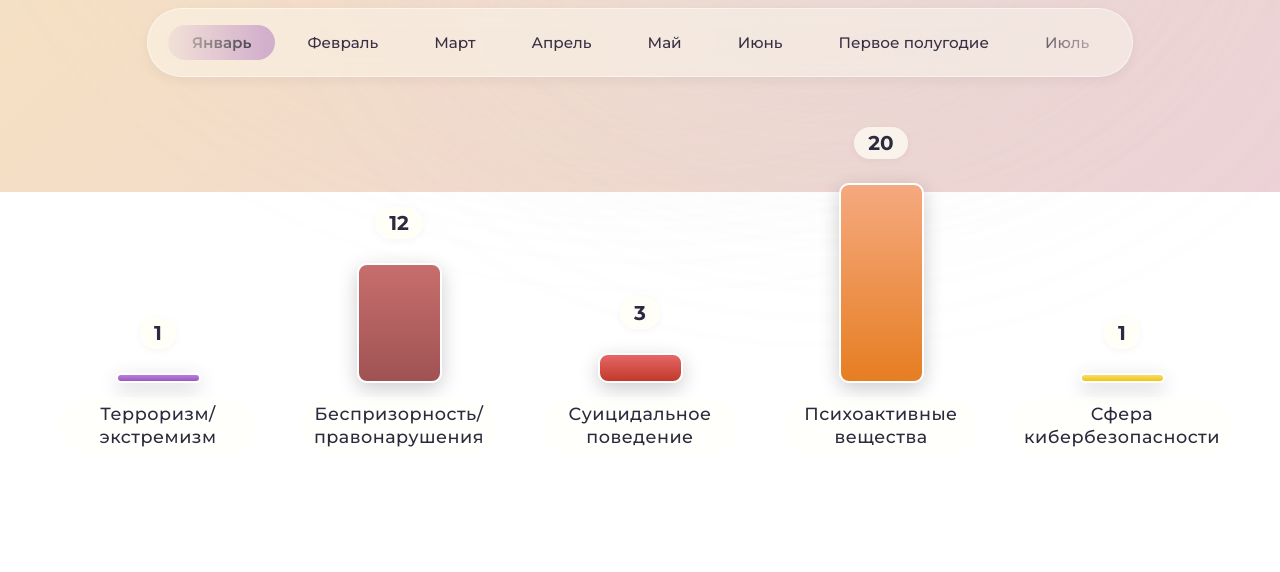
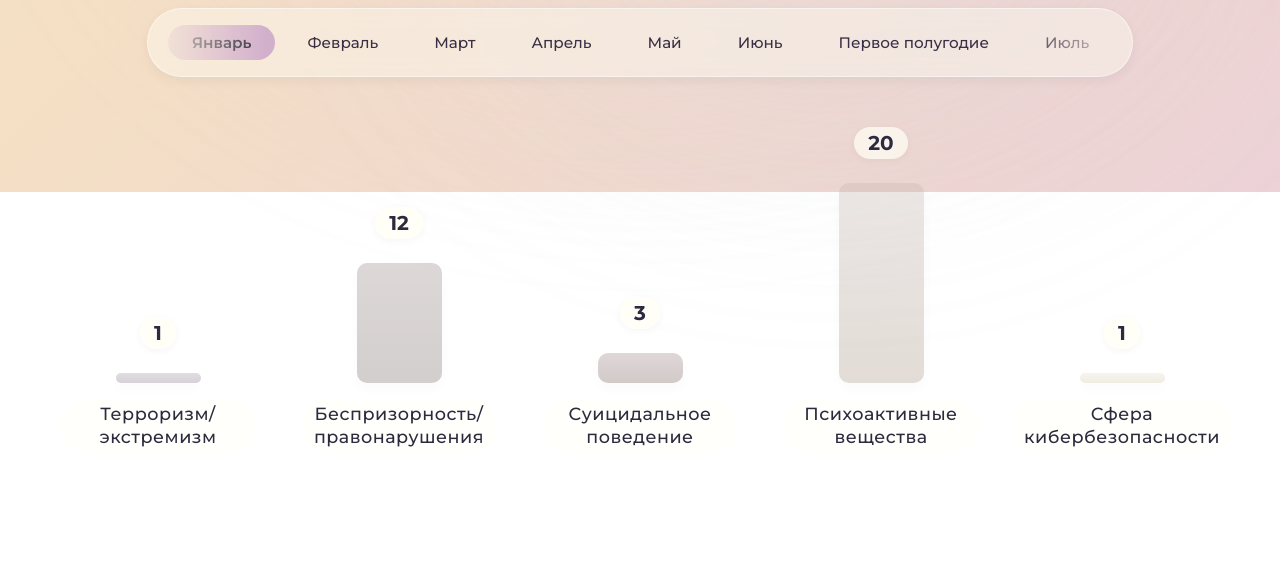
Before and after one commit to breakskyprod/teplovaya_karta, a website: page index.html in a window 1280 px wide. Shown: the part 608-1180 px from the top of the page. Drawn offline with Linux system fonts and the light colour scheme.

Commit message:
Update index.html

```diff
--- a/index.html
+++ b/index.html
@@ -54,11 +54,11 @@
             </div>
         </div>
         <div class="chart" id="chart">
-            <div class="bar-wrapper" data-theme="0"><div class="bar-value" id="value1">0</div><div class="bar bar-1 active" id="bar1" style="height:0"></div><div class="bar-label">Терроризм/экстремизм</div></div>
-            <div class="bar-wrapper" data-theme="1"><div class="bar-value" id="value2">0</div><div class="bar bar-2 active" id="bar2" style="height:0"></div><div class="bar-label">Беспризорность/правонарушения</div></div>
-            <div class="bar-wrapper" data-theme="2"><div class="bar-value" id="value3">0</div><div class="bar bar-3 active" id="bar3" style="height:0"></div><div class="bar-label">Суицидальное поведение</div></div>
-            <div class="bar-wrapper" data-theme="3"><div class="bar-value" id="value4">0</div><div class="bar bar-4 active" id="bar4" style="height:0"></div><div class="bar-label">Психоактивные вещества</div></div>
-            <div class="bar-wrapper" data-theme="4"><div class="bar-value" id="value5">0</div><div class="bar bar-5 active" id="bar5" style="height:0"></div><div class="bar-label">Сфера кибербезопасности</div></div>
+            <div class="bar-wrapper" data-theme="0"><div class="bar-value" id="value1">0</div><div class="bar bar-1" id="bar1" style="height:0"></div><div class="bar-label">Терроризм/экстремизм</div></div>
+            <div class="bar-wrapper" data-theme="1"><div class="bar-value" id="value2">0</div><div class="bar bar-2" id="bar2" style="height:0"></div><div class="bar-label">Беспризорность/правонарушения</div></div>
+            <div class="bar-wrapper" data-theme="2"><div class="bar-value" id="value3">0</div><div class="bar bar-3" id="bar3" style="height:0"></div><div class="bar-label">Суицидальное поведение</div></div>
+            <div class="bar-wrapper" data-theme="3"><div class="bar-value" id="value4">0</div><div class="bar bar-4" id="bar4" style="height:0"></div><div class="bar-label">Психоактивные вещества</div></div>
+            <div class="bar-wrapper" data-theme="4"><div class="bar-value" id="value5">0</div><div class="bar bar-5" id="bar5" style="height:0"></div><div class="bar-label">Сфера кибербезопасности</div></div>
         </div>
     </section>
 
```
